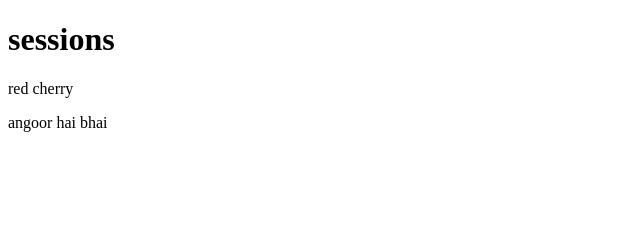
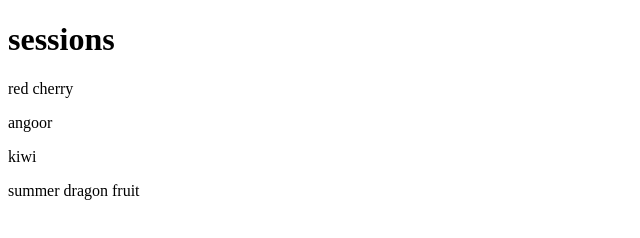
Before and after one commit to Milind-dev8/shopping, a plain HTML site: page session.html in a window 1280 px wide. Shown: the whole page, without its empty margins (0-640 px from the left). Drawn offline with Linux system fonts and the light colour scheme.

Commit message:
all modified

```diff
--- a/session.html
+++ b/session.html
@@ -8,7 +8,9 @@
 </head>
 <body>
     <h1> sessions </h1>
-    <p> red cherry </p>
-    <p> angoor hai bhai</p>
+    <p> red cherry   </p>
+    <p> angoor</p>
+    <p> kiwi </p>
+    <p>summer dragon fruit</p>
 </body>
 </html>
```
Also changed, not shown: fruits.html (+2 -1 lines), index.html (+1 -0 lines).
